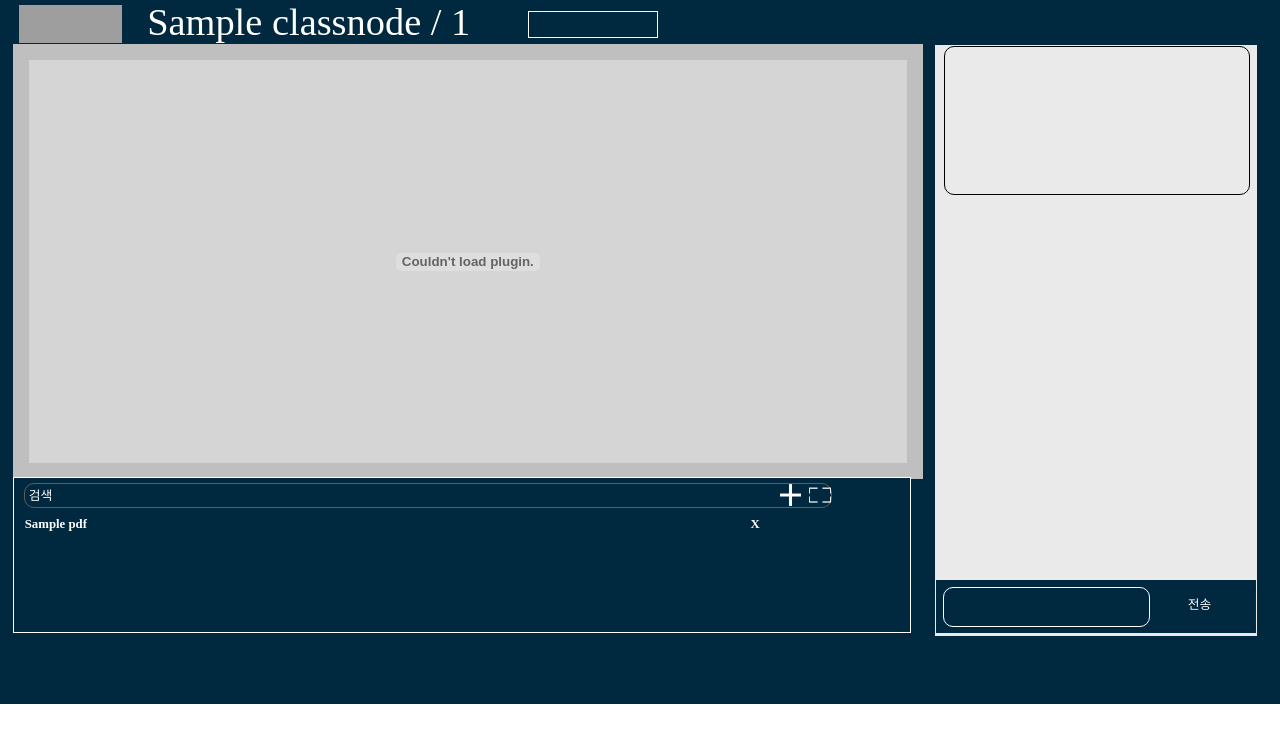
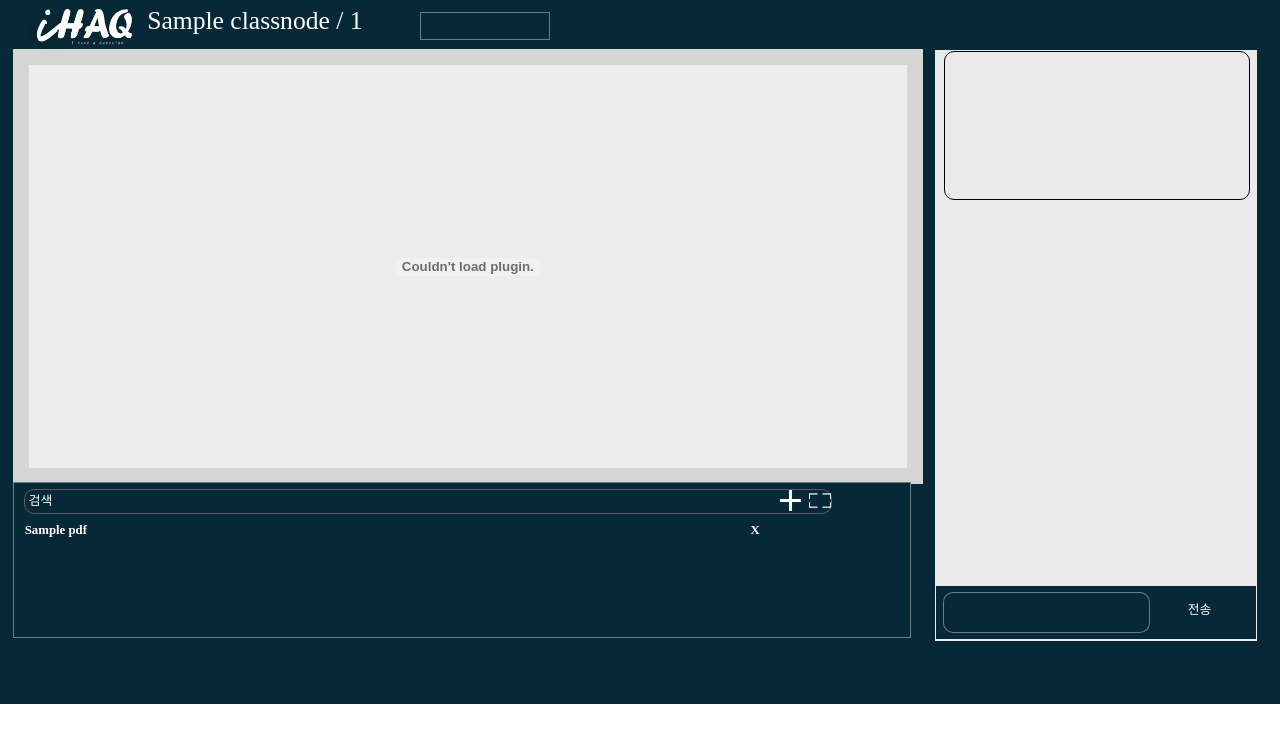
Before and after one commit to SimJunSik/SSIDO_WEB, a Django app: template project_app/templates/chat+viewer.html in a window 1280 px wide. Shown: the top 743 px of the page. Run offline with Django 3.2, Linux system fonts and the light colour scheme; the template is opened without the code that fills it: most values are stand-ins (such as "Sample title", 1, 10 or a date in 2020); some libraries are stand-ins or nearby versions; grey boxes are pictures that could not be loaded.

Commit message:
12221637

```diff
--- a/project_app/templates/chat+viewer.html
+++ b/project_app/templates/chat+viewer.html
@@ -48,7 +48,7 @@
 			height: 100%;
 			position: absolute;
 			top: 0;
-			background-color: #00283F;
+			background-color: #072837;
 		}
 
 
@@ -168,8 +168,8 @@
 			width: 10vw;
 			height: 2vw;
 			float: left;
-			background-color: #00283F;
-			border: 1px solid white;
+			background-color: #072837;
+			border: 1px solid rgba(255,255,255,0.4);
    			border-radius: 0px;
    			top: 25%;
    			left: 5%;
@@ -211,7 +211,7 @@
 		#viewer_content{
 			width: 100%;
 			height: 90%;
-			background-color: #D5D5D5;
+			background-color: #EDEDED;
 		}
 		.pdfobject-container {
 			height: 30rem;
@@ -415,7 +415,7 @@
 	-->
 
 	<div class="middle">
-		<div class="class_title_div" style="width: 90%; height: 6%; margin-left: 1.5%; position: relative; background-color: transparent;">
+		<div class="class_title_div" style="width: 90%; height: 7%; margin-left: 1.5%; position: relative; background-color: transparent;">
 			<!--
 			<div class="class_title_content" style="width: auto; height: auto; font-size: 3vw; position: absolute; top: 50%; transform: translate(0%,-50%); color: white; float: left;">
 				{{classnode.class_name}}
@@ -430,10 +430,10 @@
 			-->
 			<a href="../main">
 				<div class="logo_div" style="width: 8vw; height: 2vw; float: left; top: 12%; position: relative; margin-right:2vw;">
-					<img src="../../static/img/logo4.png" style="width: 8vw; height: 3vw;">
+					<img src="../../static/img/logo_white.png" style="width: 10vw; height: 3.5vw;">
 				</div>
 			</a>
-			<div class="class_title_content" style="width: auto; height: auto; font-size: 3vw; color: white; float: left; position: relative;">
+			<div class="class_title_content" style="width: auto; height: auto; font-size: 2vw; color: white; float: left; position: relative; margin-top: 0.5vw;">
 				{{classnode.class_name}} / {{classnode.class_id}}
 			</div>
 			{% if member.user_id == classnode.founder_id %}
@@ -458,11 +458,11 @@
 				<input type="textarea" style="width: 100%; height: 100%;">
 			</div>
 			-->
-			<div class="function_div" style="width: 100%; height: 12vw; background-color: #00283F; border: 1px solid white; position: absolute; bottom: 0;">
+			<div class="function_div" style="width: 100%; height: 12vw; background-color: #072837; border: 1px solid rgba(255,255,255,0.4); position: absolute; bottom: 0;">
 	   			{% if member.user_id != classnode.founder_id %}
 	   			<div class="choice_function_div" style="width: 5%; height: 100%; float: left; position: relative; background-color: transparent; margin: 0;">
 	   				<div id="choice_pdf" class="choice_pdf choice_class" style="width: 100%; height: 50%; text-align: center; border:
-	   				border-right: 1px solid white;
+	   				border-right: 1px solid rgba(255,255,255,0.4);
 	   				background-color: transparent; color: white;" onclick="change_function(this);">
 	   					<br>
 	   					P<br>
@@ -471,8 +471,8 @@
 	   				</div>
 
 	   				<div id="choice_memo" class="choice_memo choice_class" style="width: 100%; height: 50%;  text-align: center;
-	   				border-right: 1px solid white;
-	   				border-top: 1px solid white;
+	   				border-right: 1px solid rgba(255,255,255,0.4);
+	   				border-top: 1px solid rgba(255,255,255,0.4);
 	   				color: white;"  onclick="change_function(this);">
 	   					<br>
 	   					<br>
@@ -494,10 +494,10 @@
 							{% endif %}
 						</div>
 					</div>
-					<div class="pdf_list_div" id="pdf_list_div" style="width: 100%; height: 75%; background-color: #00283F; overflow-x: hidden; overflow-y:auto; margin-top: 1%;">
+					<div class="pdf_list_div" id="pdf_list_div" style="width: 100%; height: 75%; background-color: #072837; overflow-x: hidden; overflow-y:auto; margin-top: 1%;">
 						{% for pdf in pdfs %}
 							<div id="{{pdf.pdf.url}}" class="pdf_content" style="width: 100%; height: 20%; background-color: transparent; border: 1px solid transparent; border-radius: 10px; color: white; font-size: 1vw; font-weight: bold;" onclick="change_pdf(this);">
-								<div class="pdf_name" style="width: 90%; height: 100%; float: left; left: 0;">
+								<div class="pdf_name" style="width: 90%; height: 100%; float: left; left: 0;  font-size: 1vw;">
 									{{pdf.pdf_name}}
 								</div>
 							</div>
@@ -519,10 +519,10 @@
 							{% endif %}
 						</div>
 					</div>
-					<div class="pdf_list_div" id="pdf_list_div" style="width: 100%; height: 70%; background-color: #00283F;  overflow-x: hidden; overflow-y:auto; margin-top: 1%;">
+					<div class="pdf_list_div" id="pdf_list_div" style="width: 100%; height: 70%; background-color: #072837;  overflow-x: hidden; overflow-y:auto; margin-top: 1%;">
 						{% for pdf in pdfs %}
 							<div id="{{pdf.pdf.url}}" class="pdf_content" style="width: 100%; height: 20%; background-color: transparent; border: 1px solid transparent; border-radius: 10px; position: relative; color: white;  font-size: 1vw;  font-weight: bold;" onclick="change_pdf(this);">
-								<div class="pdf_name" style="width: 90%; height: 100%; float: left; left: 0;">
+								<div class="pdf_name" style="width: 90%; height: 100%; float: left; left: 0;  font-size: 1vw;">
 									{{pdf.pdf_name}}
 								</div>
 								<div class="delete_pdf_button" style="width: 10%; height: 100%; float: left;" onclick="delete_pdf(this);">
@@ -540,7 +540,7 @@
 					    <div class="show_pdf_list_title" style="width: 100%; height: 10%; text-align: center; font-size: 2vw; margin-top: 15%; font-weight: bold; background-color: white; color: black;">
 							파일 업로드
 						</div>
-					    <div id="selected_pdfs" style="width: 90%; height: 60%; background-color: #D5D5D5;  border: 1px solid transparent; border-radius: 4px; margin-top: 5%; margin-left: 5%; overflow-x: hidden; overflow-y:auto; text-align: left;">
+					    <div id="selected_pdfs" style="width: 90%; height: 60%; background-color: #EDEDED;  border: 1px solid transparent; border-radius: 4px; margin-top: 5%; margin-left: 5%; overflow-x: hidden; overflow-y:auto; text-align: left;">
 
 					    </div>
 					    <div class="upload_pdf_button_div" style="width: 18vw; height: auto; position: absolute; left: 50%; transform: translate(-50%,0%); margin-top: 4%;">
@@ -571,7 +571,7 @@
 							<textarea cols="150" rows="100" id="t1" style="resize:none; overflow-x:auto; overflow-y:auto" wrap="hard" >{{memo.memo}}</textarea>
 						</div>
 					</div>
-					<div class="memo_function" style="width: 10%; height: 100%; float: left; background-color: #00283F;">
+					<div class="memo_function" style="width: 10%; height: 100%; float: left; background-color: #072837;">
 						<div style="width: 130%; height: 20%; color: white;" id="memo_edit"></div>
 						<button type="button" style="width: 3vw; height: 2vw; float: left; margin-left: 5%;" onclick="save_memo();">저장</button>
 					</div>
@@ -593,12 +593,12 @@
 				<div class="chat_show" id="chat_show_id">
 
 				</div>
-				<div class="chat_input_div" style="position: relative; margin-top: 5%; background-color: #00283F;">
+				<div class="chat_input_div" style="position: relative; margin-top: 5%; background-color: #072837;">
 					{% if member.user_name == 'unknown' %}
-						<input type="text" id="chat_input" style="width: 16vw; height: 3vw; background-color: #00283F; float: left; border: 1px solid white; border-radius: 10px; margin-right: 5%; margin-left: 2%; margin-top: 2%; color: white;" disabled="true" placeholder="닉네임을 설정해주세요.">
+						<input type="text" id="chat_input" style="width: 16vw; height: 3vw; background-color: #072837; float: left; border: 1px solid rgba(255,255,255,0.4); border-radius: 10px; margin-right: 5%; margin-left: 2%; margin-top: 2%; color: white;" disabled="true" placeholder="닉네임을 설정해주세요.">
 						<button id="send_msg_btn" type="button" style="width: 5vw; height: 3vw; float: left;  font-size: 1vw;" onclick="open_set_name();">SET NAME</button>
 					{% else %}
-						<input type="text" id="chat_input" style="width: 16vw; height: 3vw; background-color: #00283F; float: left; border: 1px solid white; border-radius: 10px; margin-right: 5%; margin-left: 2%; margin-top: 2%; color: white;">
+						<input type="text" id="chat_input" style="width: 16vw; height: 3vw; background-color: #072837; float: left; border: 1px solid rgba(255,255,255,0.4); border-radius: 10px; margin-right: 5%; margin-left: 2%; margin-top: 2%; color: white;">
 						<button id="send_msg_btn" type="button" style="width: 5vw; height: 3vw; float: left;  font-size: 1vw;" onclick="send_msg();">전송</button>
 					{% endif %}
 				</div>
@@ -674,6 +674,7 @@
 		var check_ddabong = [];
 
 		var check_ddabong_list_push = 0;
+		var check_answer_list_push = 0;
 
 		//alert(global_user_id);
 		//alert(user_name);
@@ -883,6 +884,7 @@
 		var total_chat_num = 0;
 		var total_chat_num_plus = 0;
 		var is_scrollBottom = 'false';
+		var check_answer_list = [];
 
 	    function updateData(){
 	    	var content_list = [];
@@ -1062,9 +1064,21 @@
 		        for(var i=0;i<content_list.length;i++){
 		        	//alert(class_id_list[i]);
 		        	if(global_class_id == class_id_list[i]){
-			            var start = "<div class=\"chatnode_div\">";
-			            var content_start = "<div class=\"chat_content_div\" style=\"background-color: white;float: left; overflow:hidden; word-wrap:break-word;\">";
-
+		        		var start = "<div class=\"chatnode_div\">";
+		        		/*
+		        		if(check_answer_list[i] == 0){
+				            var start = "<div class=\"chatnode_div\">";
+				        }
+				        else{
+				        	var start = "<div class=\"chatnode_div\" style='background-color : #0A5F8E;'>";
+				        }
+				        */
+				        if(check_answer_list[i] == 0){
+			           		var content_start = "<div class=\"chat_content_div\" style=\"background-color: white; float: left; overflow:hidden; word-wrap:break-word;\">";
+			            }
+			            else{
+			            	var content_start = "<div class=\"chat_content_div\" style=\"background-color: #0A5F8E; float: left; overflow:hidden; word-wrap:break-word;\">";
+			            }
 			            var chat_content_body = name_list[i] + " : " + content_list[i] + "<br><br>";
 			            /*
 			            <div class="container">
@@ -1088,7 +1102,7 @@
 				        	var chat_ddabong1 = "<img class=\"ddabong_img\" src=\"../static/img/heart_icon_on.png\" id=\"";
 				        }
 			            var chat_ddabong_id = class_id_list[i] + "###" + name_list[i] + "###" + content_list[i] + "###" + date_list[i];
-			            var chat_ddabong2 = "\" style=\"width: 100%;\" onclick=\"ddabong(this);\">";
+			            var chat_ddabong2 = "\" style=\"width: 1.5vw; height : 1.5vw;\" onclick=\"ddabong(this);\">";
 
 			            var ddabong_cnt_div_start = "<div class=\"ddabong_div\" style=\"position: absolute;top: 50%;left: 50%;transform: translate(-50%, -50%);\">";
 			            var ddabong_cnt = ddabong_list[i];
@@ -1099,7 +1113,7 @@
 			            var chat_delete1 = "<img src=\"../static/img/delete_icon.png\" id=\"";
 			            var chat_delete_id = class_id_list[i] + "%%%" + name_list[i] + "%%%" + content_list[i] + "%%%" + date_list[i];
 			            //var chat_delete2 = "\" style=\"width: 1vw; height:1vw; margin-left: 1%;\" onclick=\"delete_msg(this);\">";
-			            var chat_delete2 = "\" style=\"width: 1vw; height:1vw; margin-left: 1%;\" onclick=\"open_delete_msg(this);\">";
+			            var chat_delete2 = "\" style=\"width: 1.5vw; height:1.5vw; margin-left: 1%;\" onclick=\"open_delete_msg(this);\">";
 
 			            var function_div_end = "</div>"
 
@@ -1113,21 +1127,39 @@
 
 			            // 본인 채팅 혹은 개설자 입장에서만 삭제버튼 추가
 			            if(global_user_id == user_id_list[i]){
-			            	content_start = "<div class=\"chat_content_div\" style=\"background-color: #5D5D5D; float: right;  overflow:hidden; word-wrap:break-word;\">";
-			            	function_div_start = "<div class='chat_function_div' style='width: 15%; height: auto; float: right; position: relative;'>";
-			            	function_div = function_div_start + chat_ddabong + chat_delete + function_div_end;
+			            	//content_start = "<div class=\"chat_content_div\" style=\"background-color: #5D5D5D; float: right;  overflow:hidden; word-wrap:break-word;\">";
+			            	if(check_answer_list[i] == 0){
+				           		var content_start = "<div class=\"chat_content_div\" style=\"background-color: #5D5D5D; float: right; overflow:hidden; word-wrap:break-word;\">";
+				            }
+				            else{
+				            	var content_start = "<div class=\"chat_content_div\" style=\"background-color: #0A5F8E; float: right; overflow:hidden; word-wrap:break-word;\">";
+				            }
+			            	function_div_start = "<div class='chat_function_div' style='width: 3.5vw; height: auto; float: right; position: relative;'>";
+			            	if(global_user_id == founder_id){
+				            	var check_answer_div_start = "<img class=\"check_answer_div\" src='../static/img/check_answer_icon.png' style='width: 0vw; height: 0vw; margin-left: 0%; display : none;' onclick='check_answer(this);' id='";
+					        	var check_answer_id = class_id_list[i] + "***" + name_list[i] + "***" + content_list[i] + "***" + date_list[i];
+					        	var check_answer_div_end = "'>";
+					        	var check_answer = check_answer_div_start + check_answer_id + check_answer_div_end;
+				            	function_div = function_div_start + chat_ddabong + chat_delete + check_answer + function_div_end;
+				            }
+				            else{
+				            	function_div = function_div_start + chat_ddabong + chat_delete + function_div_end;
+				            }
 				            chat_content += start + content_start + chat_content_body + content_end + function_div + end;
 				        }
 				        else{
 				        	if(global_user_id == founder_id){
-				        		var check_answer_div_start = "<img class=\"check_answer_div\" src='../static/img/check_answer_icon.png' style='width: 1vw; height: 1vw; margin-left: 1%;' onclick='check_answer(this);'>";
-				        		//var check_answer_div_end = "</img>";
-				        		var check_answer = check_answer_div_start;
-				        		chat_content += start + content_start + chat_content_body + check_answer + function_div + content_end + end;
+				        		var check_answer_div_start = "<img class=\"check_answer_div\" src='../static/img/check_answer_icon.png' style='width: 1.5vw; height: 1.5vw; margin-left: 1%;' onclick='check_answer(this);' id='";
+				        		var check_answer_id = class_id_list[i] + "***" + name_list[i] + "***" + content_list[i] + "***" + date_list[i];
+				        		var check_answer_div_end = "'>";
+				        		var check_answer = check_answer_div_start + check_answer_id + check_answer_div_end;
+				            	function_div_start = "<div class='chat_function_div' style='width: 5vw; height: auto; float: left; position: relative;'>";
+				            	function_div = function_div_start + chat_ddabong + chat_delete + check_answer + function_div_end;
+				        		chat_content += start + content_start + chat_content_body + content_end + function_div + end;
 				        	}
 				        	else{
 				        		function_div = function_div_start + chat_ddabong + function_div_end;
-					        	chat_content += start + content_start + chat_content_body + content_end + chat_ddabong + end;
+					        	chat_content += start + content_start + chat_content_body + content_end + function_div + end;
 					        }
 				        }
 
@@ -1157,9 +1189,11 @@
 			        var img_list = $("#chat_show_id").find('.ddabong_img');
 			        for(var i=0;i<img_list.length;i++){
 			        	check_ddabong.push(0);
+			        	check_answer_list.push(0);
 			        }
 			        if(img_list.length > 0){
 			        	check_ddabong_list_push = 1;
+			        	check_answer_list_push = 1;
 			        }
 			        //alert(img_list);
 			    }
@@ -1167,9 +1201,10 @@
 			    if(check_ddabong.length < content_list.length){
 			    	for(var i=0; i<content_list.length - check_ddabong.length;i++){
 			    		check_ddabong.push(0);
+			    		check_answer_list.push(0);
 			    	}
 			    }
-			    console.log(check_ddabong);
+			    //console.log(check_ddabong);
 		        //alert(check_ddabong.length);
 
 
@@ -1227,7 +1262,7 @@
 	            $(".user_list_div_show").html(user_list_content);
 	          }
 	        });
-	        setTimeout("updateData()",1000);
+	        setTimeout("updateData()",250);
 	    }
 
 	    function send_msg(){
@@ -1426,7 +1461,7 @@
 	    	var id = function_div.id;
 	    	//$(".choice_class").css("background-color", "white");
 	    	$(".choice_class").css("color", "white");
-	    	$(".choice_class").css("border-right", "1px solid white");
+	    	$(".choice_class").css("border-right", "1px solid rgba(255,255,255,0.4)");
 
 
 	    	//$("#" + id).css("background-color", "#F2385A");
@@ -1531,9 +1566,21 @@
 	    }
 
 	    function check_answer(btn){
-	    	var parent = btn.parentNode;
+	    	var nodes = $(".check_answer_div");
+	    	for(var i=0;i<nodes.length;i++){
+	    		if(btn.id == nodes[i].id){
+		    		console.log(nodes[i]);
+		    		if(check_answer_list[i] == 0){
+			    		check_answer_list[i] = 1;
+			    	}
+			    	else{
+			    		check_answer_list[i] = 0;
+			    	}
+		    	}
+	    	}
+	    	//var parent = btn.parentNode.parentNode;
 	    	//alert(parent.id);
-	    	console.log(parent);
+	    	//console.log(parent);
 	    	//parent.style.backgroundColor = "red";
 	    }
 
```
Also changed, not shown: db.sqlite3, project_app/static/img/logo.png, project_app/static/img/logo_color.png (added), project_app/static/img/logo_white.png (added).
